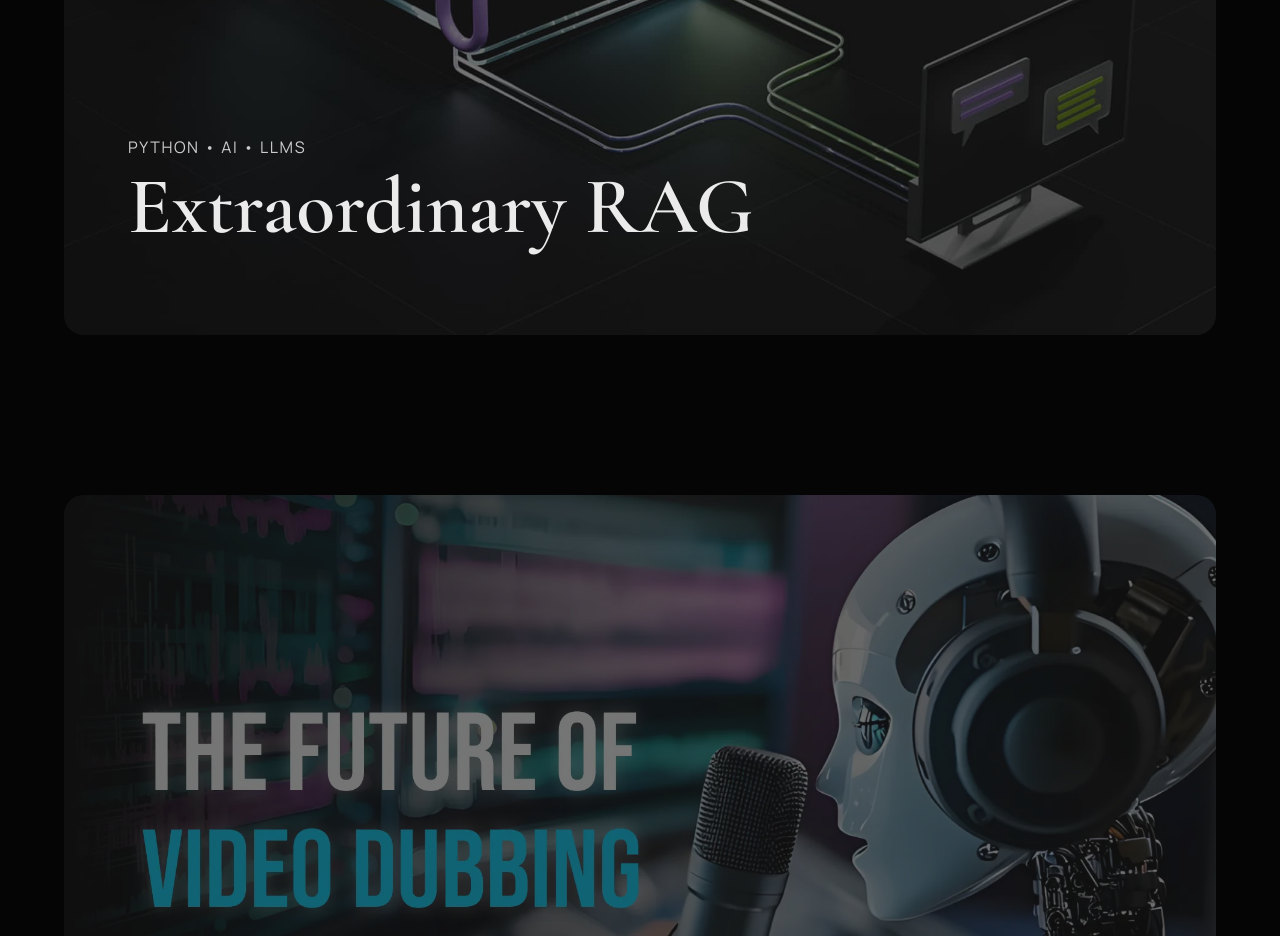
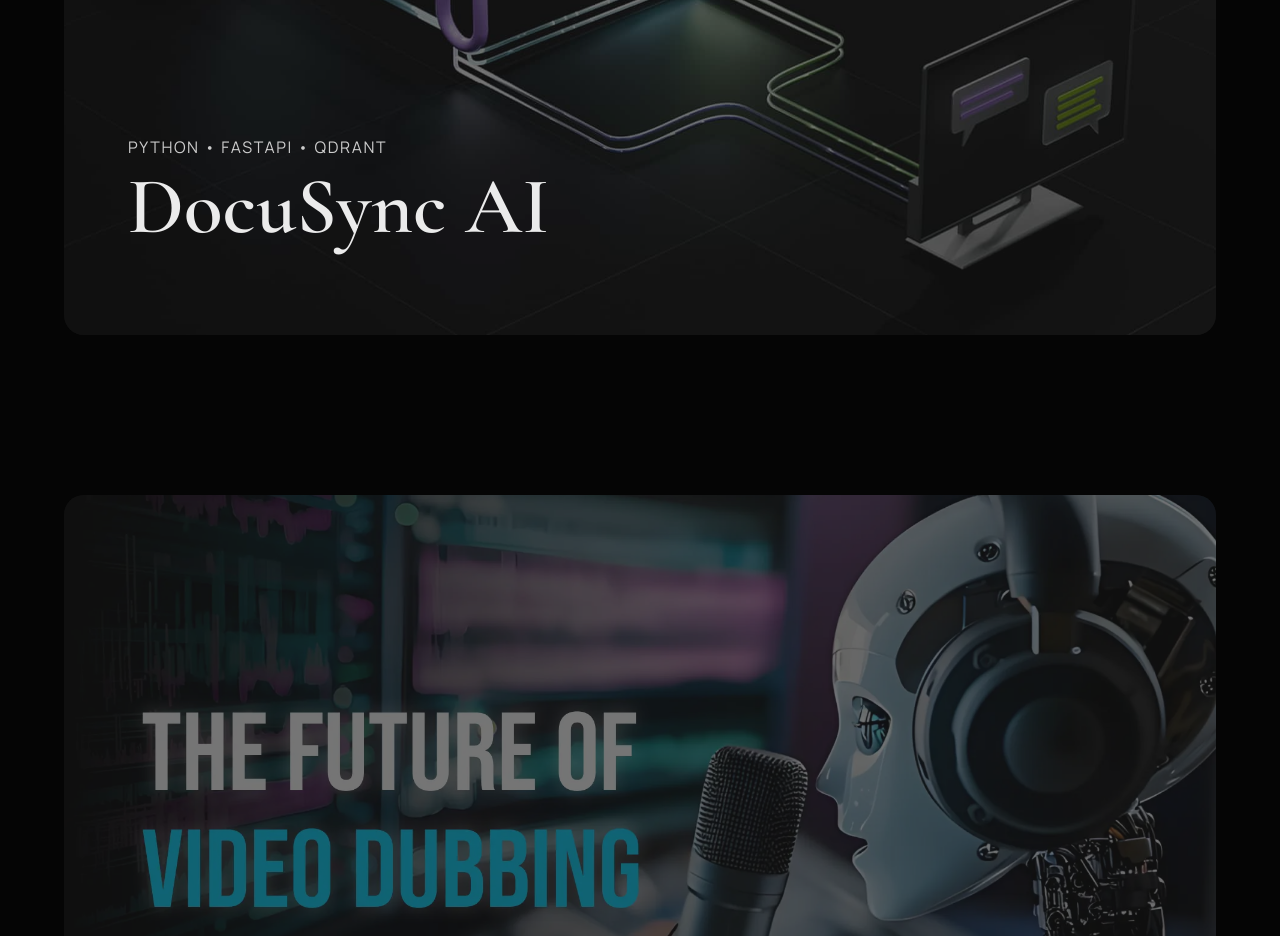
Before and after one commit to AbdullahWali007/portfolio, a plain HTML site: page index.html in a window 1280 px wide. Shown: the part 2740-3676 px from the top of the page. Drawn offline with nearby package versions, Linux system fonts and the light colour scheme; a script that the page names is missing.

Commit message:
Update project links and descriptions in index.html

```diff
--- a/index.html
+++ b/index.html
@@ -977,11 +977,11 @@
             </div>
 
             <div class="project-card">
-                <a href="projects/RAG/rag.html" class="project-inner hover-target">
-                    <img src="rag.jpg" alt="Extraordinary RAG">
+                <a href="projects/DocuSync/docusync.html" class="project-inner hover-target">
+                    <img src="rag.jpg" alt="DocuSync AI">
                     <div class="project-info">
-                        <p>Python • AI • LLMs</p>
-                        <h2>Extraordinary RAG</h2>
+                        <p>Python • FastAPI • Qdrant</p>
+                        <h2>DocuSync AI</h2>
                     </div>
                 </a>
             </div>
@@ -1031,11 +1031,11 @@
                     </div>
                 </a>
 
-                <a href="projects/RAG/rag.html" class="mobile-card hover-target">
-                    <img src="rag.jpg" alt="Extraordinary RAG" class="mobile-card-img" onerror="this.src='https://images.unsplash.com/photo-1620641788421-7a1c342ea42e?q=80&w=2574&auto=format&fit=crop'">
+                <a href="projects/DocuSync/docusync.html" class="mobile-card hover-target">
+                    <img src="rag.jpg" alt="DocuSync AI" class="mobile-card-img" onerror="this.src='https://images.unsplash.com/photo-1620641788421-7a1c342ea42e?q=80&w=2574&auto=format&fit=crop'">
                     <div class="mobile-card-info">
-                        <p>Python • AI • LLMs</p>
-                        <h2>Extraordinary RAG</h2>
+                        <p>Python • FastAPI • Qdrant</p>
+                        <h2>DocuSync AI</h2>
                     </div>
                 </a>
 
```
